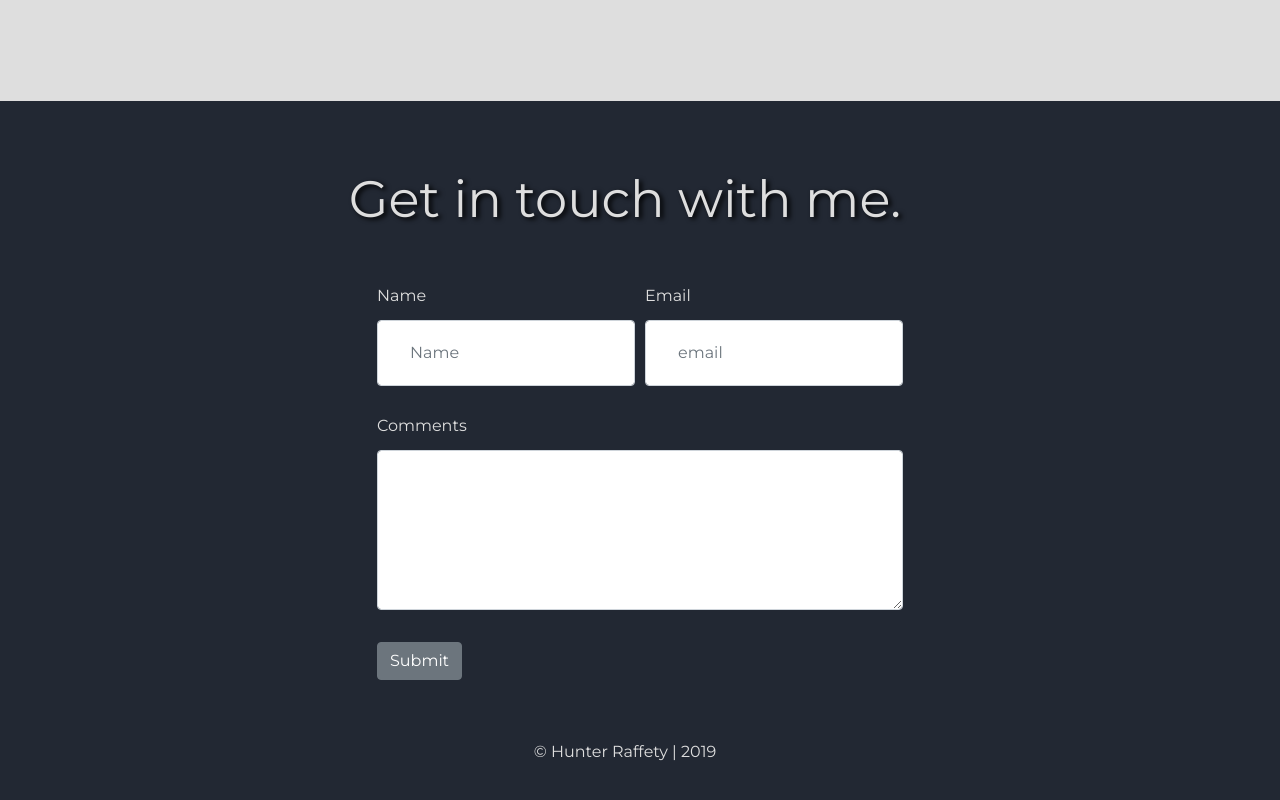
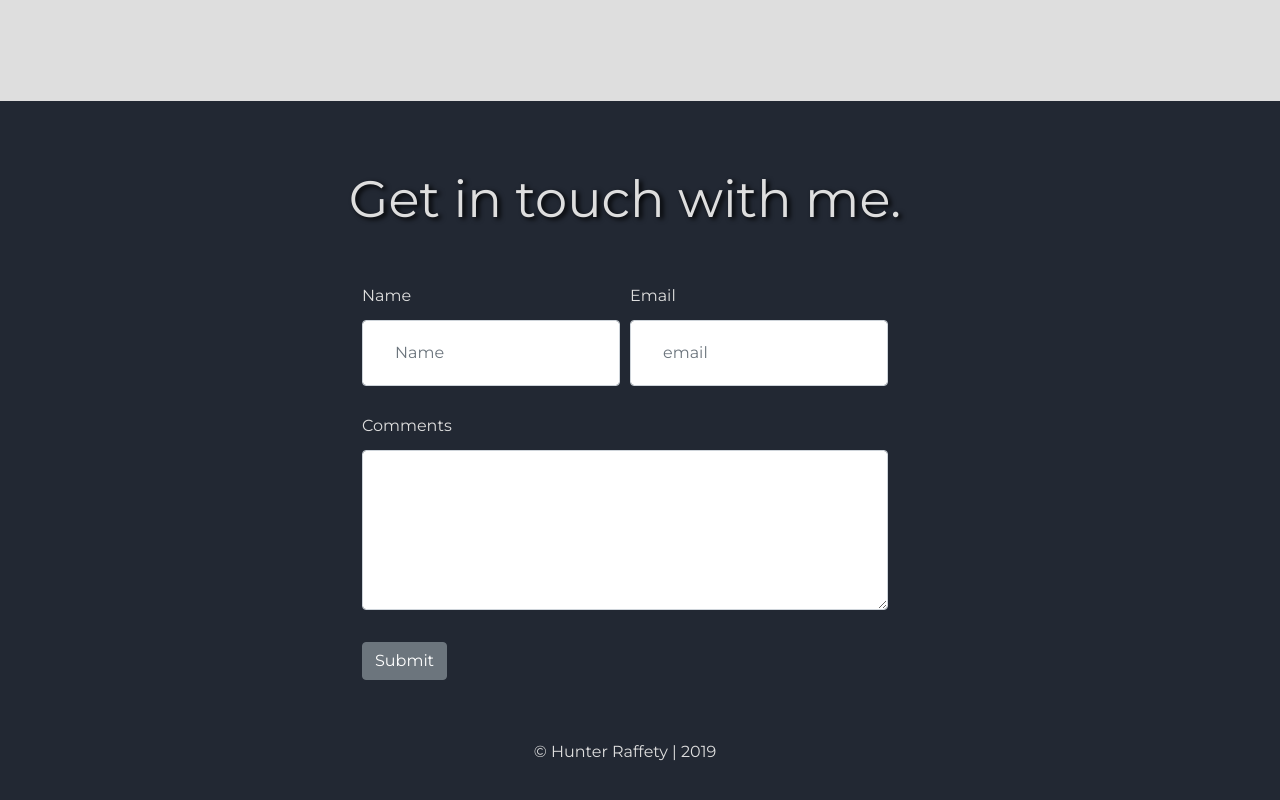
Before and after one commit to hunterraffety/portfolio, a React (Create React App) app: page / in a window 1280 px wide. Shown: the part 5033-5833 px from the top of the page. Built offline with nearby package versions, Linux system fonts and the light colour scheme; some icons are missing.

Commit message:
styling inconsistencies.

```diff
--- a/src/components/Footer/Footer.js
+++ b/src/components/Footer/Footer.js
@@ -18,7 +18,7 @@ class Footer extends React.Component {
             <h1 className='text_shadow'>Get in touch with me.</h1>
           </Col>
         </Row>
-        <Row>
+        <Row className='justify-content-md-center'>
           <Form method='post'>
             <input type='hidden' name='form-name' value='contact' />
             <Row form>
@@ -56,10 +56,10 @@ class Footer extends React.Component {
           </Form>
         </Row>
 
-        <Row>
-          <Col className='text-right'>
+        <Row className='justify-content-md-center'>
+          <Col className='text-right' md='auto'>
             <a href='#home'>
-              <i class='fal fa-arrow-to-top fa-2x' />
+              <i class='fal fa-arrow-to-top fa-2x dark' />
             </a>
           </Col>
         </Row>
```
